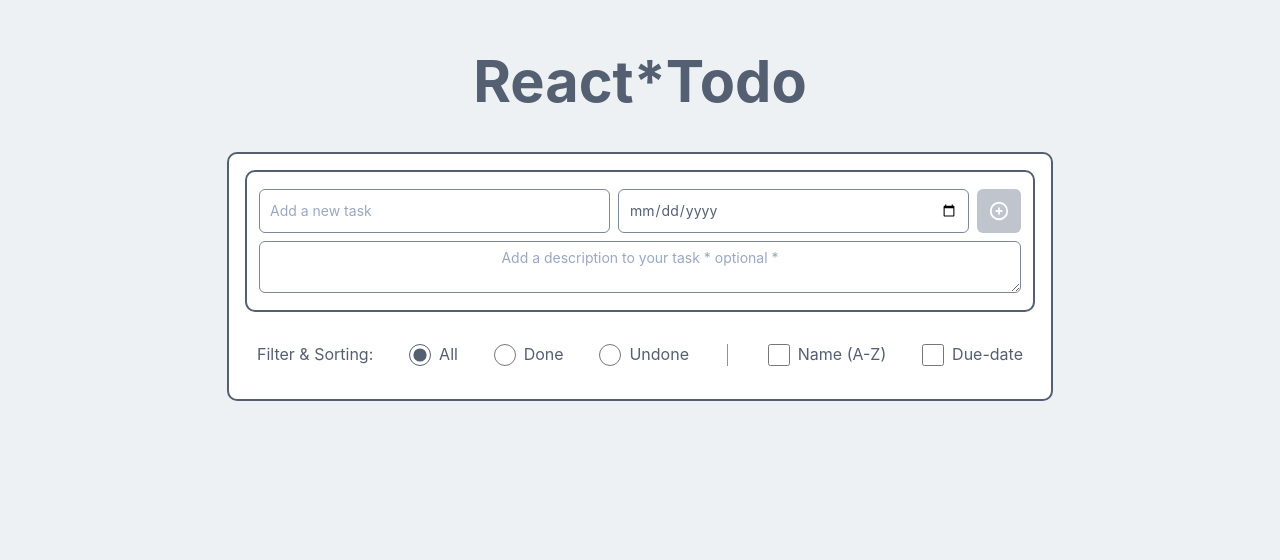
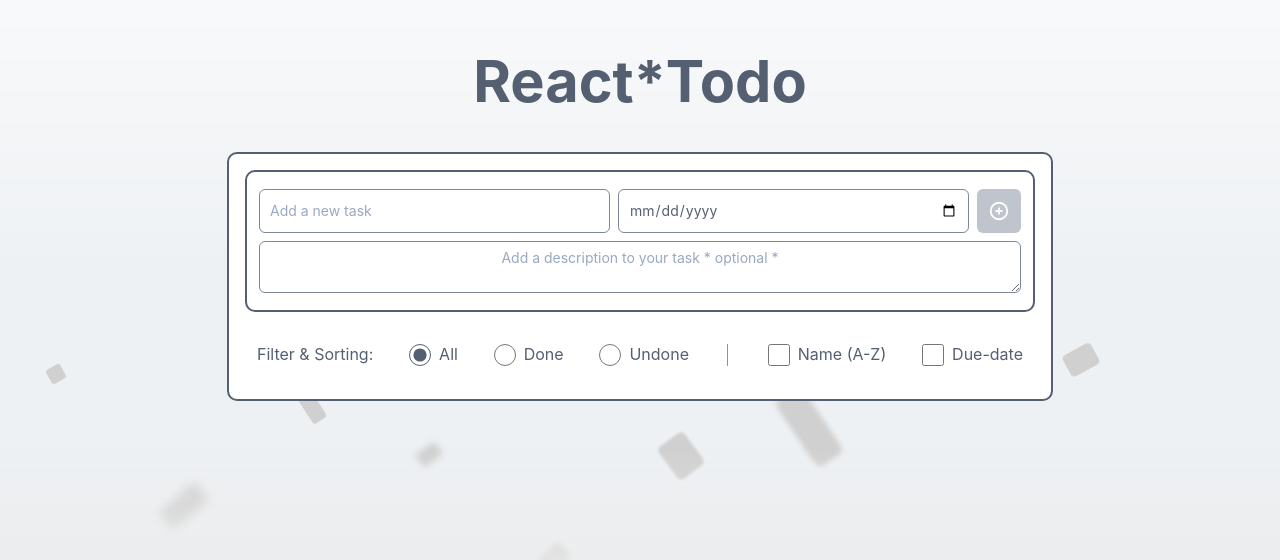
Before and after one commit to Zetsukae/react-todo, a React app: page / in a window 1280 px wide. Shown: the part 194-754 px from the top of the page. Built offline with nearby package versions, Linux system fonts and the light colour scheme; no server answers; the HTML template or start-up script is replaced by a standard one.

Commit message:
feat: add react structure environment

```diff
--- a/src/App.css
+++ b/src/App.css
@@ -5,8 +5,172 @@ html {
   font-family: Inter, Avenir, Helvetica, Arial, sans-serif;
   background-color: #EEF1F4;
 }
+/* Source : https://freefrontend.com/css-animated-backgrounds/*/
+.app-background {
+  position: fixed;
+  z-index: 0;
+  inset: 0;
+  overflow: hidden;
+  background-color: #EEF1F4;
+  pointer-events: none;
+}
+
+.app-background::before,
+.app-background::after {
+  position: absolute;
+  z-index: 1;
+  right: 0;
+  left: 0;
+  content: '';
+  pointer-events: none;
+}
+
+.app-background::before {
+  top: 0;
+  height: 60vh;
+  background-image: linear-gradient(-180deg, #fff 0%, rgba(255, 255, 255, 0) 100%);
+}
+
+.app-background::after {
+  bottom: 0;
+  height: 20vh;
+  background-image: linear-gradient(0deg, #ebebeb 0%, rgba(235, 235, 235, 0) 100%);
+}
+
+.squares {
+  display: flex;
+  justify-content: space-around;
+  width: 100%;
+  height: 100%;
+  overflow: hidden;
+}
+
+.square {
+  position: relative;
+  align-self: flex-end;
+  width: 1em;
+  height: 1em;
+  transform: translateY(100%);
+  background: #d0d0d0;
+  border-radius: 15%;
+  animation: squares 19s linear infinite;
+  pointer-events: auto;
+}
+
+.square::after {
+  position: absolute;
+  inset: 0;
+  border-radius: inherit;
+  content: '';
+  pointer-events: none;
+}
+
+.square:hover::after {
+  animation: focus-wave 1.2s ease-out infinite;
+}
+
+.squares .square:hover {
+  z-index: 1;
+  filter: none;
+}
+
+@keyframes focus-wave {
+  0% {
+    box-shadow: 0 0 0 0 rgba(141, 105, 182, 0.45);
+  }
+
+  70% {
+    box-shadow: 0 0 0 12px rgba(141, 105, 182, 0);
+  }
+
+  100% {
+    box-shadow: 0 0 0 12px rgba(141, 105, 182, 0);
+  }
+}
+
+.square:nth-child(2) {
+  width: 3em;
+  height: 1.5em;
+  animation-delay: 1s;
+  animation-duration: 34s;
+  filter: blur(5px);
+}
+
+.square:nth-child(3) {
+  width: 1em;
+  height: 2em;
+  animation-delay: 1.5s;
+  animation-duration: 16s;
+  filter: blur(0);
+}
+
+.square:nth-child(4) {
+  width: 1.5em;
+  height: 1em;
+  animation-delay: 0.5s;
+  animation-duration: 26s;
+  filter: blur(3px);
+}
+
+.square:nth-child(5) {
+  width: 2em;
+  height: 1.25em;
+  animation-delay: 4s;
+  animation-duration: 22s;
+  filter: blur(2px);
+}
+
+.square:nth-child(6) {
+  width: 2em;
+  height: 2.5em;
+  animation-delay: 2s;
+  animation-duration: 18s;
+  filter: blur(1px);
+}
+
+.square:nth-child(7) {
+  width: 2em;
+  height: 5em;
+  animation-duration: 24s;
+  filter: blur(2.5px);
+}
+
+.square:nth-child(8) {
+  width: 3em;
+  height: 1em;
+  animation-delay: 5s;
+  animation-duration: 36s;
+  filter: blur(6px);
+}
+
+.square:nth-child(9) {
+  width: 2em;
+  height: 1.5em;
+  animation-duration: 18s;
+  filter: blur(0.5px);
+}
+
+.square:nth-child(10) {
+  width: 2.4em;
+  height: 3em;
+  animation-delay: 6s;
+  animation-duration: 24s;
+  filter: blur(0.5px);
+}
+
+@keyframes squares {
+  from {
+    transform: translateY(100%) rotate(-50deg);
+  }
+
+  to {
+    transform: translateY(calc(-100vh - 100%)) rotate(20deg);
+  }
+}
 
 .content {
+  position: relative;
+  z-index: 1;
   display: flex;
   flex-direction: column;
   justify-content: center;
@@ -14,6 +178,7 @@ html {
   min-height: 100vh;
   text-align: center;
   line-height: 1.1;
+  pointer-events: none;
 }
 
 .content h1 {
@@ -34,6 +199,7 @@ html {
   border: 2px solid #545F71;
   border-radius: 10px;
   background-color: #ffffff;
+  pointer-events: auto;
 }
 
 
@@ -95,3 +261,14 @@ html {
 .hidden {
   display: none;
 }
+
+@media (prefers-reduced-motion: reduce) {
+  .square {
+    animation: none;
+    transform: translateY(100%);
+  }
+
+  .square:hover::after {
+    animation: none;
+  }
+}
--- a/src/App.tsx
+++ b/src/App.tsx
@@ -4,7 +4,7 @@ import './App.css';
 import TodoInputs from './components/TodoInputs';
 import TodoList from './components/TodoList';
 import TodoSorts from './components/TodoSorts';
-import { createTodo, getTodos } from './api/services/todoService';
+import { createTodo, deleteTodo, getTodos } from './api/services/todoService';
 import type { Todo, TodoCreate, TodoList as TodoItems } from './api/types/todo';
 
 const App = () => {
@@ -48,8 +48,29 @@ const App = () => {
     return createdTodo;
   };
 
+  const handleDeleteTodo = async (id: number): Promise<void> => {
+    try {
+      await deleteTodo(id);
+    } catch (error) {
+      console.error('Unable to delete todo:', error);
+      throw error;
+    }
+  };
+
+  const handleTodoDeleted = (id: number) => {
+    setTodos((currentTodos) => currentTodos?.filter((todo) => todo.id !== id) ?? null);
+  };
+
   return (
-    <div className="content">
+    <>
+      <div className="app-background" aria-hidden="true">
+        <div className="squares">
+          {Array.from({ length: 10 }, (_, index) => (
+            <span className="square" key={index} />
+          ))}
+        </div>
+      </div>
+      <main className="content">
         <h1>React*Todo</h1>
         <section className="todo-container">
           <TodoInputs onCreate={handleCreateTodo} />
@@ -57,10 +78,11 @@ const App = () => {
           {isLoading ? (
             <div className="loader" role="status" aria-label="Loading todos" />
           ) : todos ? (
-          <TodoList todos={todos} />
+            <TodoList todos={todos} onDelete={handleDeleteTodo} onDeleted={handleTodoDeleted} />
           ) : null}
         </section>
-    </div>
+      </main>
+    </>
   );
 };
 
--- a/src/api/services/todoService.tsx
+++ b/src/api/services/todoService.tsx
@@ -2,6 +2,7 @@ import type { Todo, TodoCreate, TodoList } from '../types/todo';
 
 const TODOS_URL = 'https://api.todos.in.jt-lab.ch/todos';
 
+// Create a new todo item
 export const createTodo = async (todo: TodoCreate): Promise<Todo> => {
     try {
         const response = await fetch(TODOS_URL, {
@@ -31,6 +32,26 @@ export const createTodo = async (todo: TodoCreate): Promise<Todo> => {
     }
 };
 
+// Delete a todo item
+export const deleteTodo = async (id: number): Promise<void> => {
+    try {
+        const response = await fetch(`${TODOS_URL}?id=eq.${id}`, {
+            method: 'DELETE',
+            headers: {
+                Accept: 'application/json',
+            },
+        });
+
+        if (!response.ok) {
+            throw new Error(`HTTP error! status: ${response.status}`);
+        }
+    } catch (error) {
+        console.error('Error deleting todo:', error);
+        throw error;
+    }
+};
+
+// Fetch the list of todos
 export const getTodos = async (signal?: AbortSignal): Promise<TodoList> => {
     try {
         const response = await fetch(TODOS_URL, {
--- a/src/components/TodoItem.tsx
+++ b/src/components/TodoItem.tsx
@@ -1,9 +1,38 @@
+import { useState } from 'react';
 import './styles/TodoItem.css';
 import type { Todo } from '../api/types/todo';
 
-const TodoItem = ({ todo }: { todo: Todo }) => {
+const TodoItem = ({
+    todo,
+    onDelete,
+    onDeleted,
+}: {
+    todo: Todo;
+    onDelete: (id: number) => Promise<void>;
+    onDeleted: (id: number) => void;
+}) => {
+    const [isDeleting, setIsDeleting] = useState(false);
+    const [isPending, setIsPending] = useState(false);
+
+    const handleDelete = async () => {
+        setIsPending(true);
+        try {
+            await onDelete(todo.id);
+            setIsDeleting(true);
+        } catch {
+            setIsPending(false);
+        }
+    };
+
     return (
-        <li className="todo-item">
+        <li
+            className={`todo-item${isDeleting ? ' todo-item--deleting' : ''}`}
+            onAnimationEnd={(event) => {
+                if (isDeleting && event.animationName === 'todo-item-exit') {
+                    onDeleted(todo.id);
+                }
+            }}
+        >
             <label>
                 <input type="checkbox" checked={todo.done} readOnly />
                 {todo.due_date && <div className="due-date">{todo.due_date}</div>}
@@ -12,7 +41,7 @@ const TodoItem = ({ todo }: { todo: Todo }) => {
                     {todo.content && <p>{todo.content}</p>}
                 </div>
             </label>
-            <button className="delete-button item-button">
+            <button className="delete-button item-button" onClick={() => void handleDelete()} disabled={isPending}>
                 <img src="icons/components/delete.svg" alt="Delete" />
             </button>
         </li>
--- a/src/components/TodoList.tsx
+++ b/src/components/TodoList.tsx
@@ -2,14 +2,24 @@ import TodoItem from './TodoItem';
 import type { TodoList as TodoItems } from '../api/types/todo';
 import './styles/TodoList.css';
 
-const TodoList = ({ todos }: { todos: TodoItems }) => {
+const TodoList = ({
+    todos,
+    onDelete,
+    onDeleted,
+}: {
+    todos: TodoItems;
+    onDelete: (id: number) => Promise<void>;
+    onDeleted: (id: number) => void;
+}) => {
     return (
         <section className="todo-list">
             <ul>
                 {todos.length === 0 ? (
                     <li className="empty-state">No tasks to complete.</li>
                 ) : (
-                    todos.map((todo) => <TodoItem key={todo.id} todo={todo} />)
+                    todos.map((todo) => (
+                        <TodoItem key={todo.id} todo={todo} onDelete={onDelete} onDeleted={onDeleted} />
+                    ))
                 )}
             </ul>
             {todos.length > 0 && (
--- a/src/components/styles/TodoItem.css
+++ b/src/components/styles/TodoItem.css
@@ -11,6 +11,12 @@
   border: 1px solid #7d8798;
   border-radius: 6px;
   background-color: #fff;
+  animation: todo-item-enter 240ms ease-out both;
+}
+
+.todo-item--deleting {
+  pointer-events: none;
+  animation: todo-item-exit 220ms ease-in both;
 }
 
 .todo-item:hover {
@@ -87,3 +93,33 @@
   width: 18px;
   height: 18px;
 }
+
+@keyframes todo-item-enter {
+  from {
+    opacity: 0;
+    transform: translateY(-8px) scale(0.98);
+  }
+
+  to {
+    opacity: 1;
+    transform: translateY(0) scale(1);
+  }
+}
+
+@keyframes todo-item-exit {
+  from {
+    opacity: 1;
+    transform: translateY(0) scale(1);}
+
+  to {
+    opacity: 0;
+    transform: translateY(-8px) scale(0.98);
+  }
+}
+
+@media (prefers-reduced-motion: reduce) {
+  .todo-item,
+  .todo-item--deleting {
+    animation-duration: 1ms;
+  }
+}
```
Lines whose indentation alone changed are shown as unchanged.
